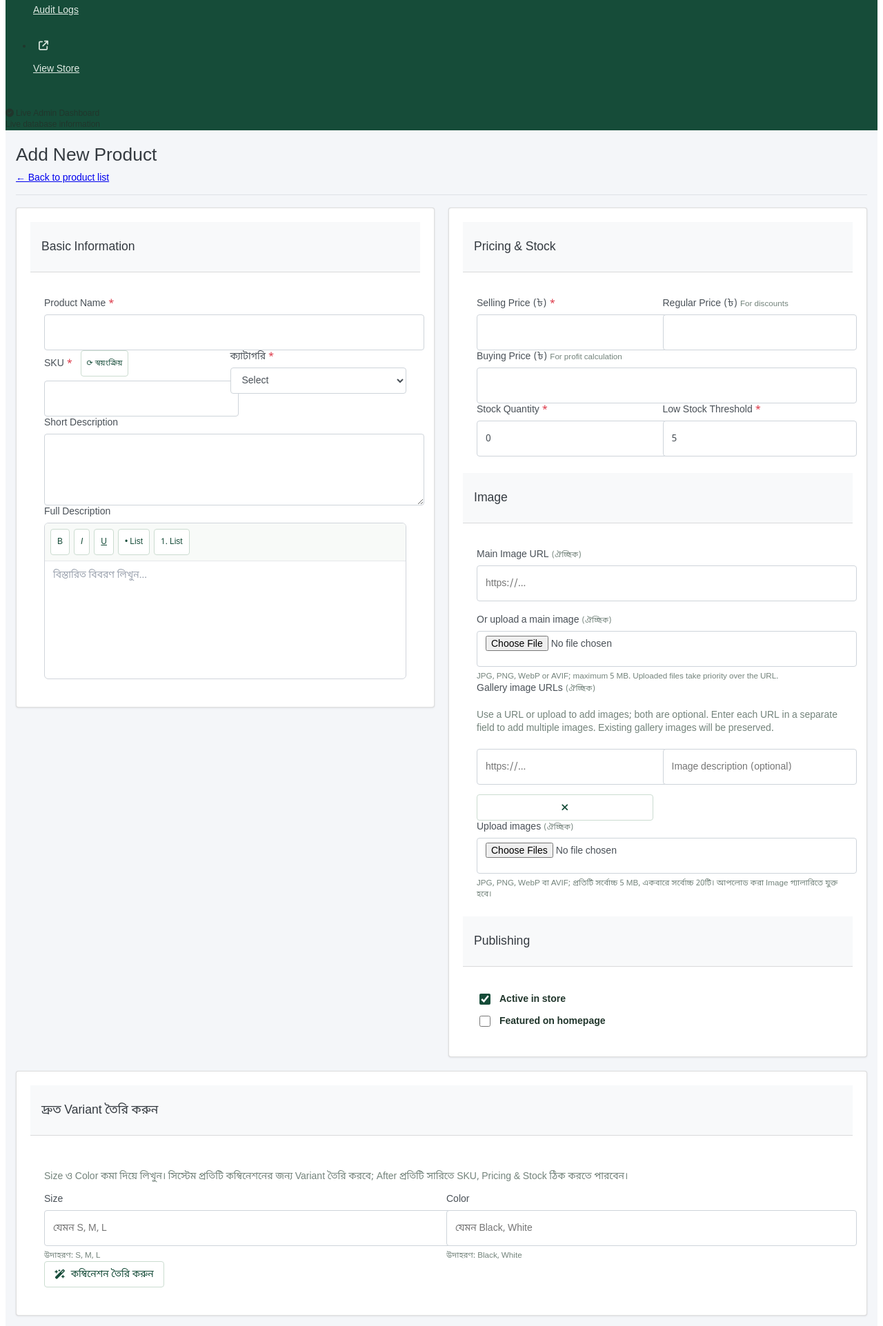
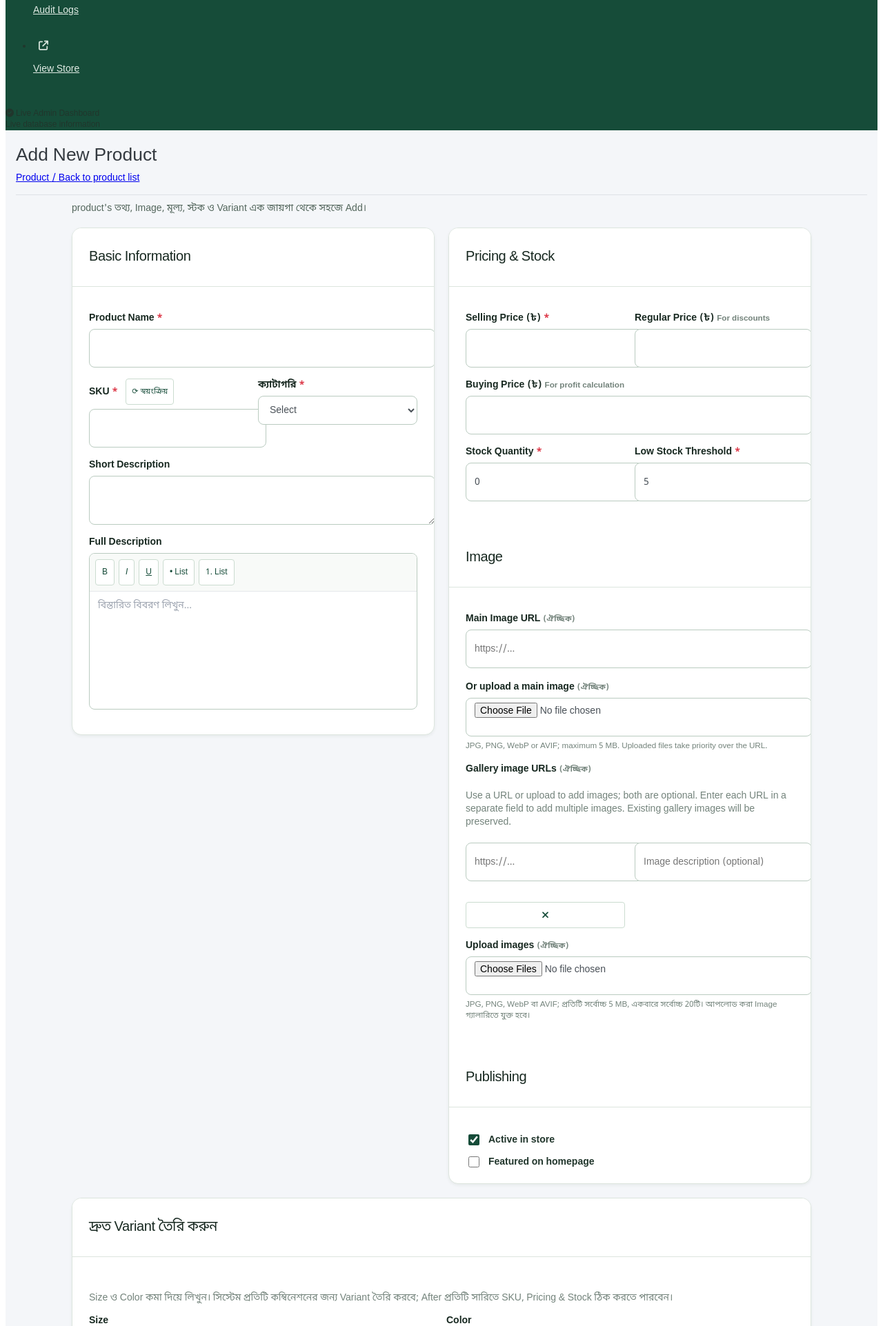
Before and after one commit to sazedurlaravel/bestchoice, a Laravel app: page /admin/products/create in a window 1280 px wide. Shown: the part 1567-3490 px from the top of the page at 69% size. Run offline with Laravel 12, Linux system fonts and the light colour scheme; the visitor is signed in with stand-in values (Sample User, id 1); data that the repository does not hold is empty; style sheets or scripts are compiled from the project's sources.

Commit message:
Match add product reference UI

```diff
--- a/resources/css/admin-overrides.css
+++ b/resources/css/admin-overrides.css
@@ -215,3 +215,28 @@ textarea.form-input { min-height:90px; }
 @media(max-width:991.98px) { .stats { grid-template-columns:repeat(2,minmax(0,1fr)); } .dashboard-grid { grid-template-columns:1fr; } .content { padding:18px; } }
 @media(max-width:767.98px) { .pagehead { align-items:flex-start; flex-wrap:wrap; } .pagehead h1 { font-size:21px; } .inventory-stock-grid, .order-summary-grid, .form-grid, .formgrid { grid-template-columns:1fr; } .formgrid .full { grid-column:auto; } .product-form .field-row, .variant-manager .field-row, .inventory-stock-grid .field-row, .order-return-form .field-row { grid-template-columns:1fr; } }
 @media(max-width:575.98px) { .content { padding:14px; } .panel { padding:14px; } .stats { gap:10px; } .stat { padding:13px; } .stat .value { font-size:20px; } .table th, .table td { padding:9px; } }
+
+/* Reference-style add-product form, scoped to the create page only. */
+.product-create-intro{max-width:1072px;margin:-8px auto 18px;color:#53665c;font-size:14px}
+.product-create-reference{max-width:1072px;margin:0 auto 48px}
+.product-create-reference .panel{padding:0;border:1px solid #dce5de;border-radius:14px;overflow:hidden;box-shadow:0 2px 4px #193e2410;background:#fff}
+.product-create-reference .panelhead{padding:18px 24px;border-bottom:1px solid #dce5de;background:#fff}
+.product-create-reference .panelhead h3{font-size:20px;letter-spacing:-.02em;margin:0;color:#172820}
+.product-create-reference .form-body{padding:20px 24px}
+.product-create-reference .panel>p{padding:0 24px;color:#53665c}
+.product-create-reference .field{margin:0 0 16px}
+.product-create-reference .field label{font-size:14px;font-weight:650;color:#172820}
+.product-create-reference .form-input{min-height:42px;border-color:#bacbc0;border-radius:8px}
+.product-create-reference .rich-text-editor{border-color:#bacbc0;border-radius:8px}
+.product-create-reference .form-actions{display:flex;justify-content:flex-end;gap:10px;flex-wrap:wrap;padding:12px 0}
+.product-create-reference .form-actions .btn{min-height:44px;padding:10px 18px;border-radius:8px}
+.product-create-reference #new-product-variants:empty{display:none}
+.product-create-reference [data-variant-row]{background:#f7faf7;border-color:#dce5de!important}
+.product-create-reference .gallery-upload-preview figure{background:#fff}
+@media(max-width:767.98px){
+  .product-create-intro{margin:0 0 14px}
+  .product-create-reference .panelhead,.product-create-reference .form-body{padding:15px}
+  .product-create-reference .panel>p{padding:0 15px}
+  .product-create-reference .form-actions{justify-content:stretch}
+  .product-create-reference .form-actions .btn{flex:1 1 180px;text-align:center}
+}
--- a/resources/views/admin/products/create.blade.php
+++ b/resources/views/admin/products/create.blade.php
@@ -5,11 +5,12 @@
 <div class="pagehead">
     <div>
         <h1>নতুন পণ্য যোগ করুন</h1>
-        <div class="sub"><a href="{{ route('admin.products') }}">← পণ্য তালিকায় ফিরুন</a></div>
+        <div class="sub"><a href="{{ route('admin.products') }}">পণ্য <span aria-hidden="true">/</span> পণ্য তালিকায় ফিরুন</a></div>
     </div>
 </div>
 
-<form method="POST" action="{{ route('admin.products.store') }}" class="product-form" enctype="multipart/form-data">
+<p class="product-create-intro">পণ্যের তথ্য, ছবি, মূল্য, স্টক ও ভ্যারিয়েন্ট এক জায়গা থেকে সহজে যোগ করুন।</p>
+<form method="POST" action="{{ route('admin.products.store') }}" class="product-form product-create-reference" enctype="multipart/form-data">
     @csrf
     @include('admin.products._form')
     <section class="panel" style="margin-top:20px">
```
Also changed, not shown: 3 other files.
